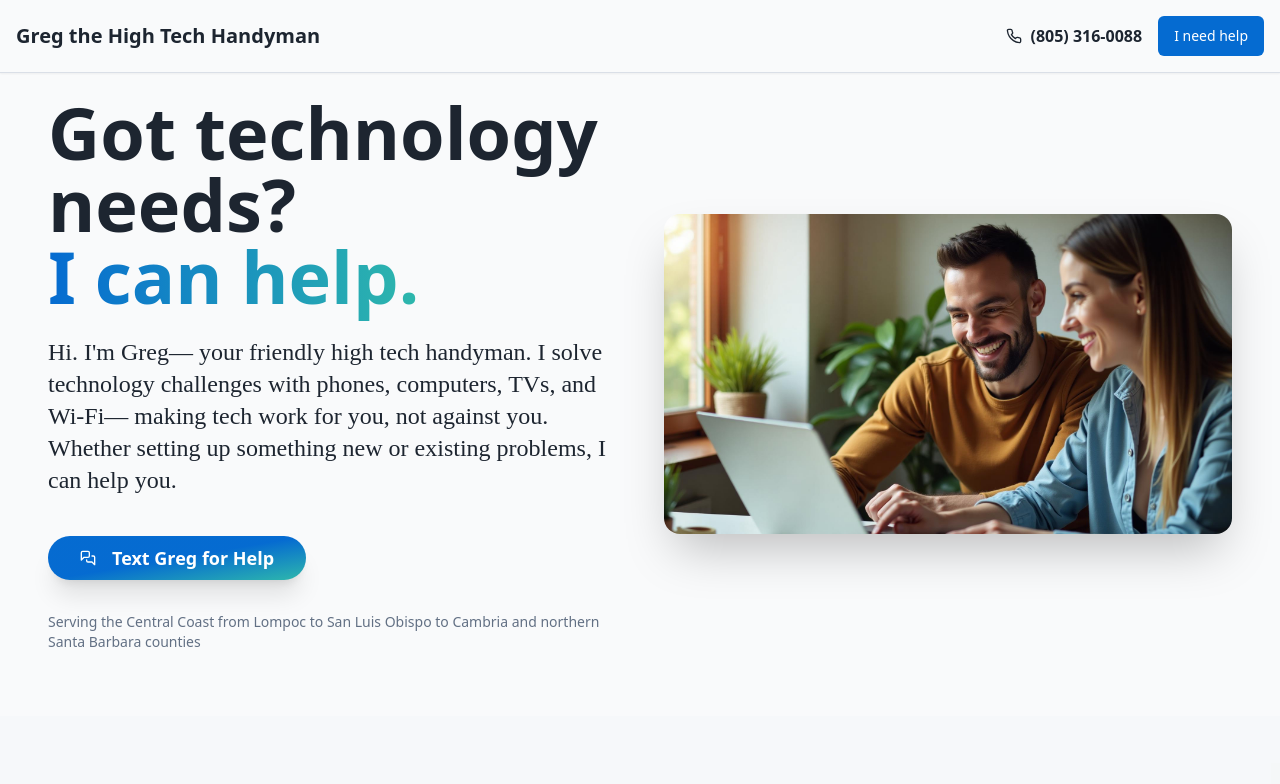
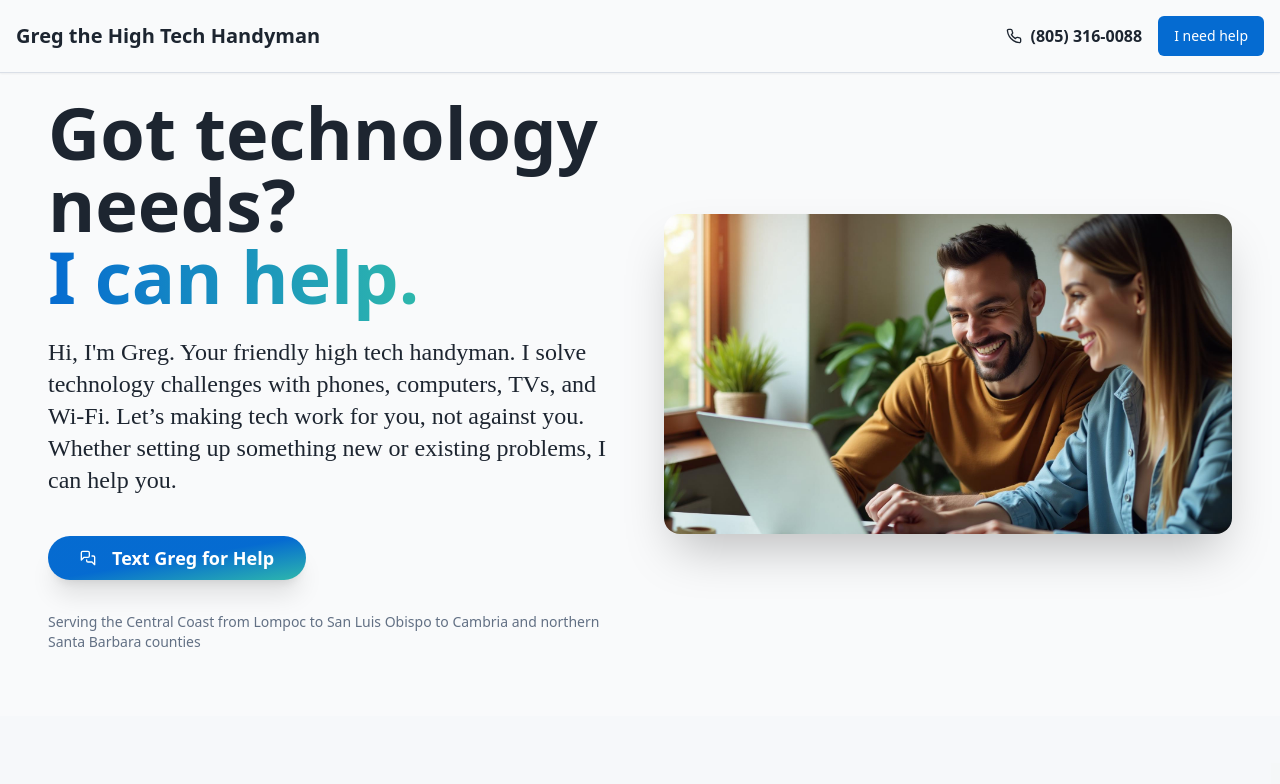
Before and after one commit to gbiggers/hightechhandy, a React (Vite) app: page / in a window 1280 px wide. Shown: the top 784 px of the page. Built offline with nearby package versions, Linux system fonts and the light colour scheme; the HTML template or start-up script is replaced by a standard one; a web font is replaced by a local one.

Commit message:
Visual edit in Lovable
Edited UI in Lovable

```diff
--- a/src/pages/Home.tsx
+++ b/src/pages/Home.tsx
@@ -52,7 +52,10 @@ const Home = () => {
                 </span>
               </h1>
               <p className="text-2xl text-foreground font-ovo">
-                Hi. I'm Greg— your friendly high tech handyman. I solve technology challenges with phones, computers, TVs, and Wi-Fi— making tech work for you, not against you. Whether setting up something new or existing problems, I can help you.
+                Hi, I'm Greg. Your friendly high tech handyman. I solve technology challenges with phones, computers, TVs, and Wi-Fi. Let’s making tech work for you, not against you. Whether setting up something new or existing problems, I can help you.
+
+
+
               </p>
 
               {/* Older version (kept for reference):
```
